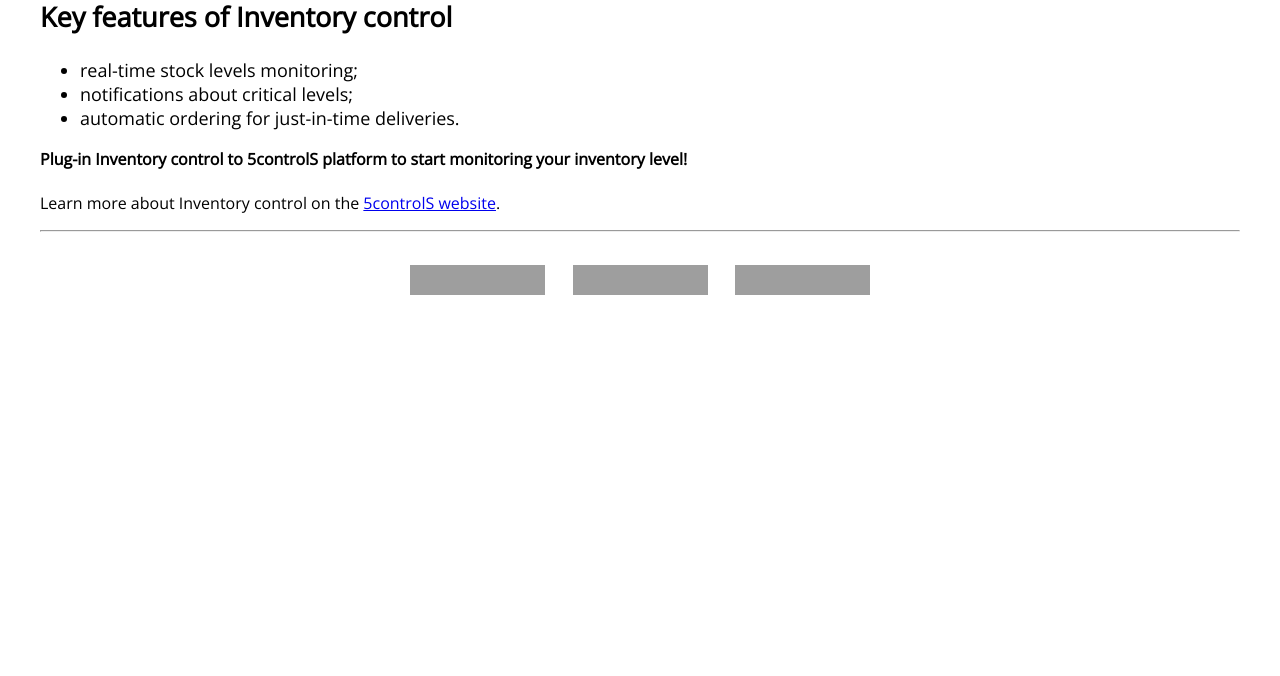
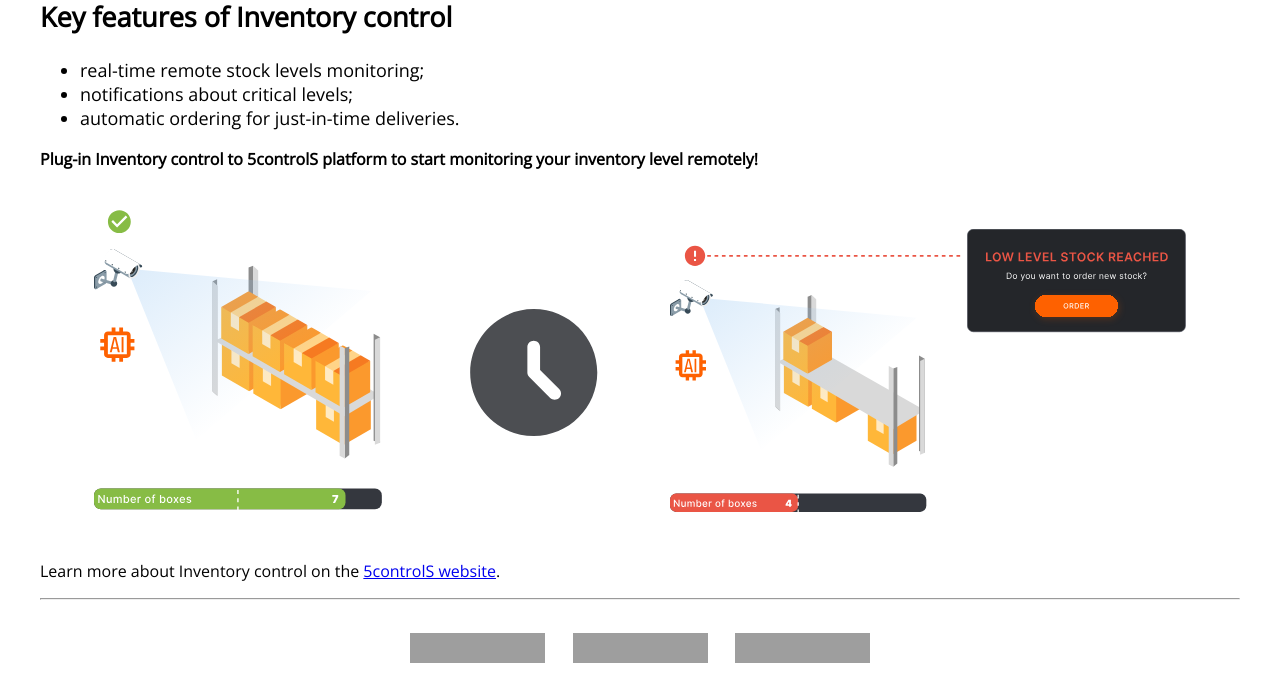
Before and after one commit to 5sControl/5sControl.github.io, a Jekyll site: the page built from inventory-tracking/index.md, in a window 1280 px wide and 900 px high, scrolled down 1002 px, cut to the strip 224-900 px from the top of the window. Built offline with Jekyll 4.4.1, drawn with Linux system fonts in a browser that asks for light colours; comment, search, counter and statistics services are not loaded; before the commit the page ends 1534 px from its top, so only the background shows below that; some of the changed text lies outside the part shown; grey boxes are pictures that could not be loaded.

Commit message:
Update index.md

```diff
--- a/inventory-tracking/index.md
+++ b/inventory-tracking/index.md
@@ -1,14 +1,14 @@
 ---
 layout: default
-title: Real-time inventory tracking system
+title: Remote inventory management system
 description : Automatically detect number of items left in stock using power of computer vision (CV). Our software helps you maintain the optimal stock levels by providing real-time inventory tracking and analysis, allowing you to make informed decisions and avoid costly production line stoppages
 ---
 
-<h1>Inventory control - real-time inventory tracking for you production</h1>
+<h1>Inventory control - remote inventory tracking for you production</h1>
 
 Inventory control is one of the Official <a href="https://5controls.com/">5controlS</a> algorithms. Plug it in our <strong>video monitoring system with AI analysis and ERP Integration</strong> (Open Source) to facilitate supply chain management and keep up the optimal stock levels.
 <br><br>
-With Inventory control, you can now effortlessly <strong>manage your manufacturing reserves</strong> and ensure smooth and uninterrupted production processes. Our software helps you <strong>maintain the optimal stock levels</strong> by providing <strong>real-time inventory tracking</strong> and analysis, allowing you to make informed decisions and avoid costly production line stoppages.
+With Inventory control, you can now effortlessly <strong>remotely manage your manufacturing reserves</strong> and ensure smooth and uninterrupted production processes. Our software helps you <strong>maintain the optimal stock levels</strong> by providing <strong>real-time inventory tracking</strong> and analysis, allowing you to make informed decisions and avoid costly production line stoppages.
 
 <p align="center">
   <img alt="Inventory control preview" src="./assets/Min-max.png" width="100%"/>
@@ -16,11 +16,18 @@ With Inventory control, you can now effortlessly <strong>manage your manufacturi
 
 <h2>Key features of Inventory control</h2>
 <ul>
-<li>real-time stock levels monitoring;</li>
+<li>real-time remote stock levels monitoring;</li>
 <li>notifications about critical levels;</li>
 <li>automatic ordering for just-in-time deliveries.</li>
 </ul>
 
-<strong>Plug-in Inventory control to 5controlS platform to start monitoring your inventory level!</strong>
+<strong>Plug-in Inventory control to 5controlS platform to start monitoring your inventory level remotely!</strong>
 <br><br>
+
+
+<p align="center">
+  <img alt="Detected in stock level" src="./assets/camera-good.svg" style="display:inline-block; width:43%;"/>&emsp;&emsp;&emsp;&ensp;
+  <img alt="Detected low stock level" src="./assets/camera-wrong.svg" style="display:inline-block; width:43%;"/>
+</p>
+
 Learn more about Inventory control on the <a href="https://5controls.com/solutions/inventory-control">5controlS website</a>.
```
